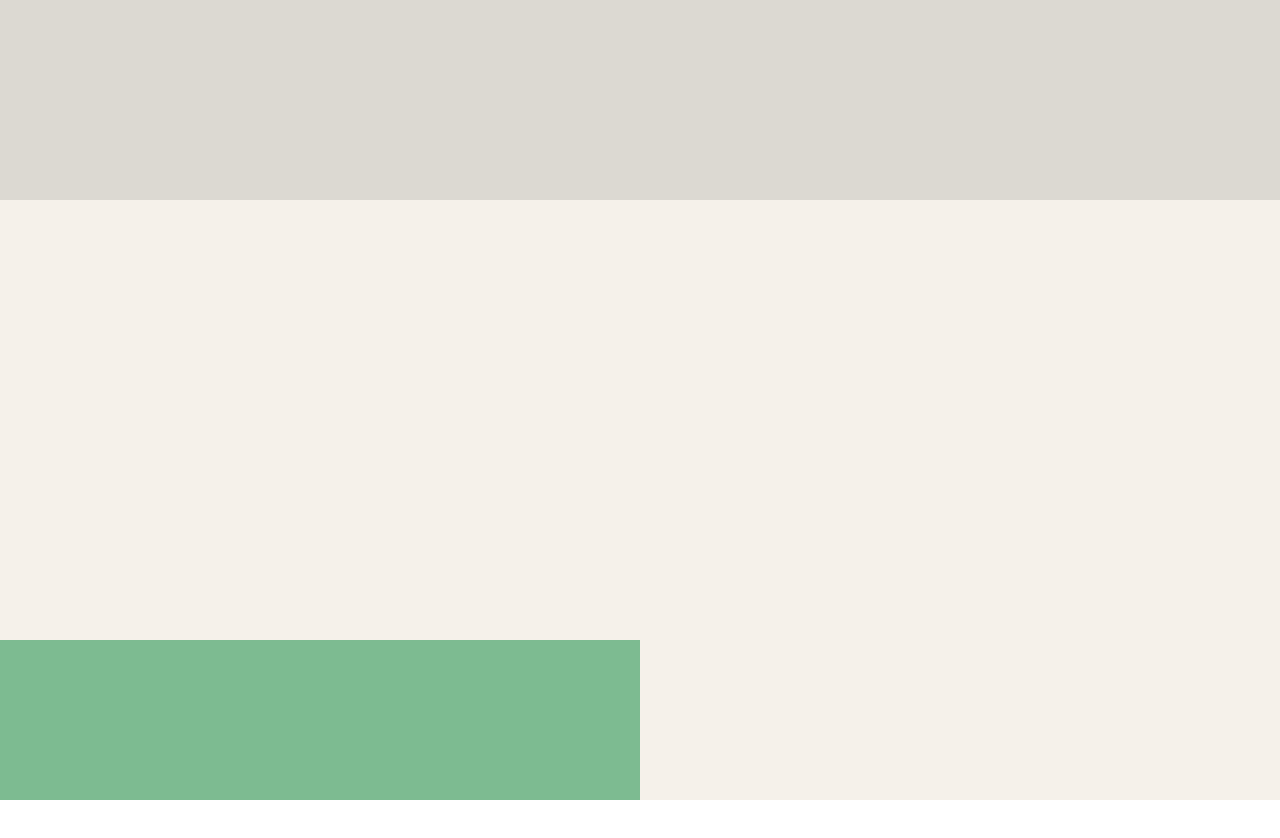
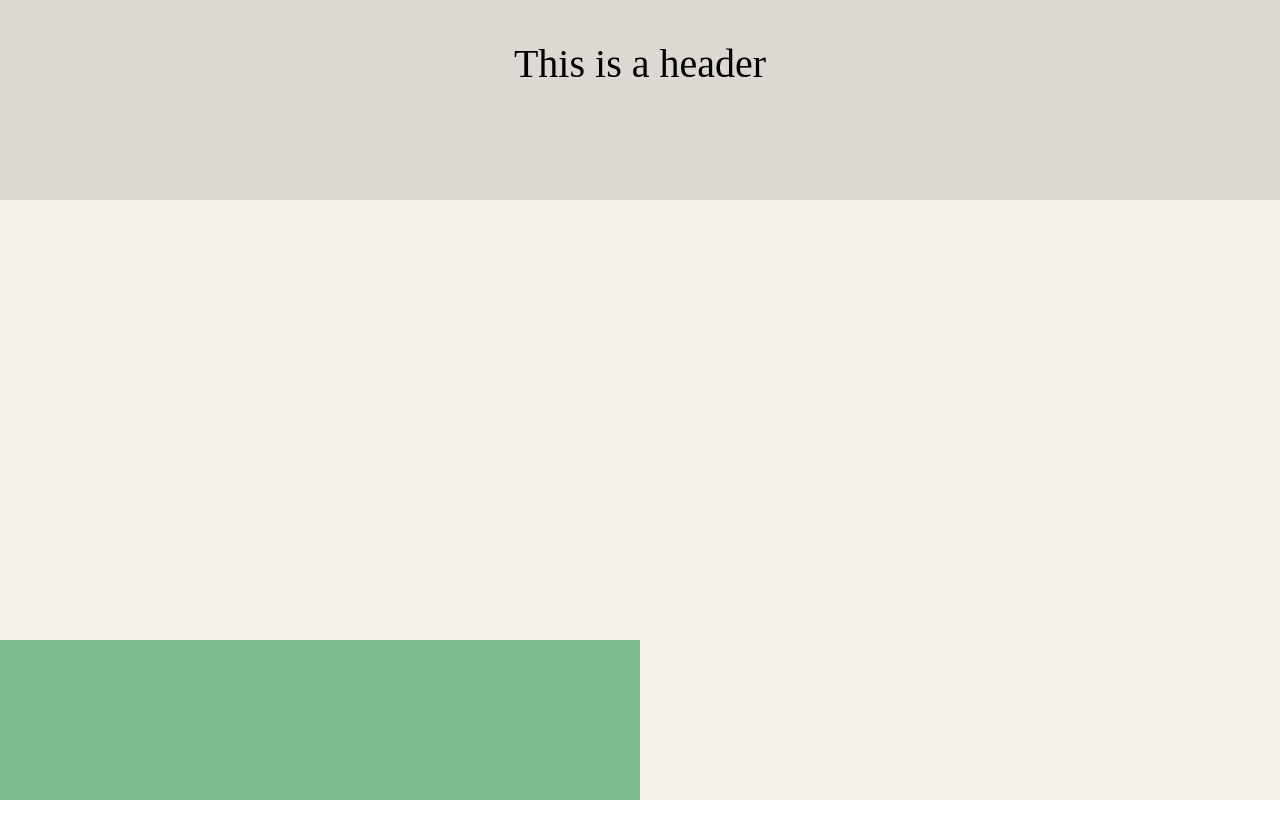
Before and after one commit to legeannd/typeform-homepage-clone, a React (Create React App) app: page / in a window 1280 px wide. Shown: the top 838 px of the page. Built offline with nearby package versions, Linux system fonts and the light colour scheme.

Commit message:
Uploaded LICENSE

```diff
--- a/src/components/Header/index.tsx
+++ b/src/components/Header/index.tsx
@@ -13,7 +13,9 @@ const Header: React.FC = () => {
   );
 
   return (
-    <Container style={{ y: headerY }} />
+    <Container style={{ y: headerY }} >
+      This is a header
+    </Container>
   );
 };
 
--- a/src/components/Header/styles.ts
+++ b/src/components/Header/styles.ts
@@ -6,6 +6,10 @@ export const Container = styled(motion.header)`
   height: 200px;
   background: rgba(0, 0, 0, 0.1);
 
+  text-align: center;
+  font-size: 40px;
+  padding: 40px;
+
   position: fixed;
   top: 0;
   z-index: 999;
```
Also changed, not shown: 1 other file (tests, documents, lock files or other folders).
